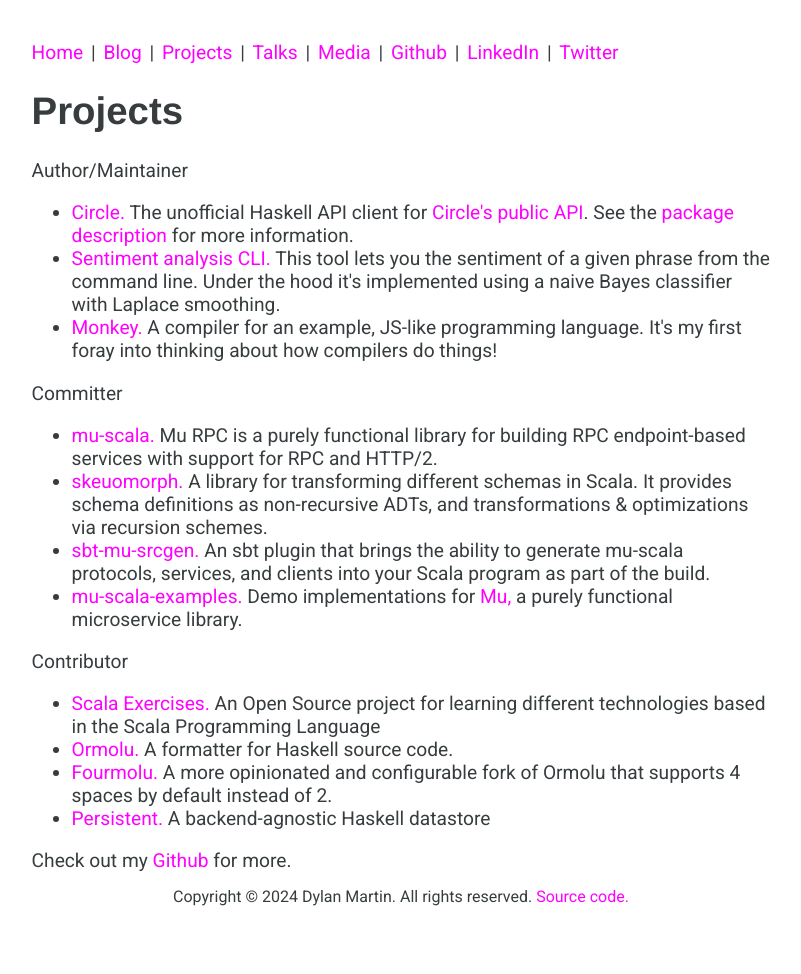
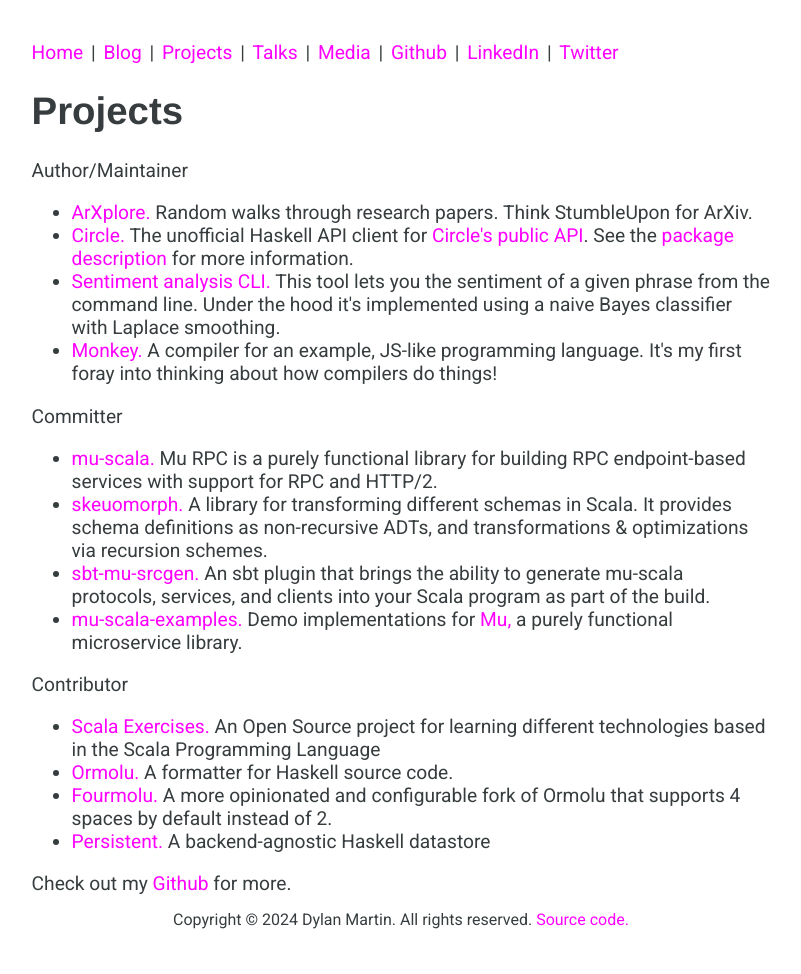
Before and after one commit to dmarticus/dmarticus.github.io, a Jekyll site: the page built from projects.html, in a window 1280 px wide. Shown: the whole page, without its empty margins (239-1040 px from the left). Built offline with Jekyll 4.4.1, drawn with Linux system fonts in a browser that asks for light colours; before the commit the page ends 951 px from its top, so only the background shows below that.

Commit message:
new project

```diff
--- a/projects.html
+++ b/projects.html
@@ -7,6 +7,10 @@
 
 Author/Maintainer
 <ul>
+  <li>
+    <a href="https://arxplore.xyz" target="_blank">ArXplore.</a> Random walks
+    through research papers.  Think StumbleUpon for ArXiv.
+  </li>
   <li>
     <a href="https://github.com/dmarticus/circle" target="_blank">Circle.</a>
     The unofficial Haskell API client for
```
